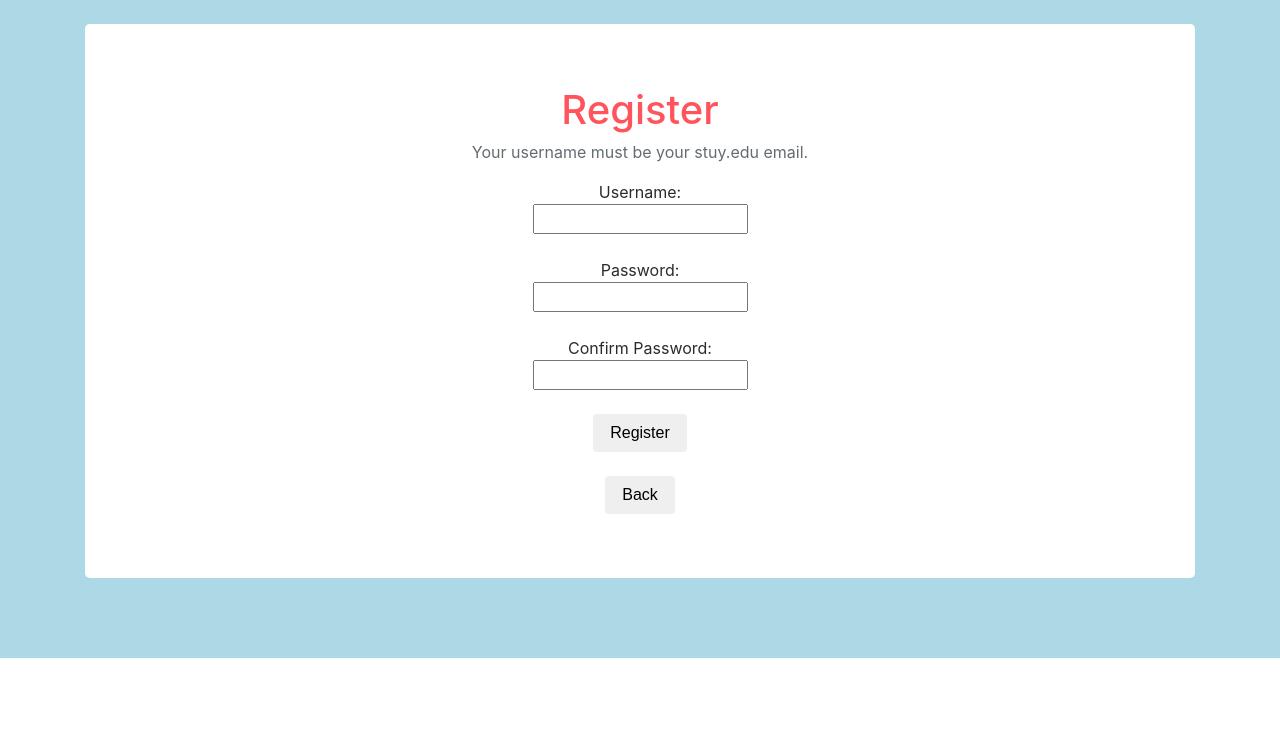
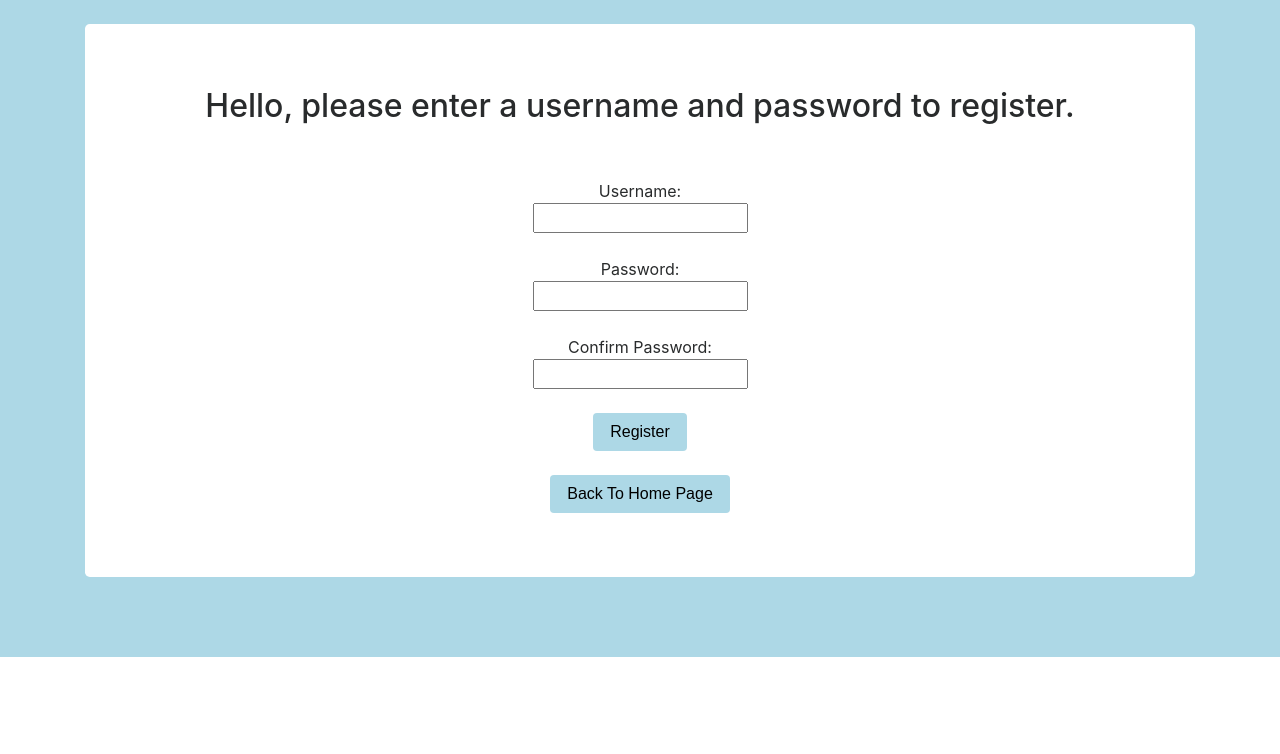
Before and after one commit to GiorgioVi/DaMisfits, a Flask app: page /create in a window 1280 px wide. Shown: the part 182-936 px from the top of the page. Run offline with Flask 2, Linux system fonts and the light colour scheme; some libraries are stand-ins or nearby versions.

Commit message:
fxed buttons

```diff
--- a/templates/create.html
+++ b/templates/create.html
@@ -7,20 +7,21 @@
 {% block body %}
 <div class="container">
   <div class="jumbotron" rel="stylesheet"style="background-color: white; ">
-    <h1 style="text-align:center;">Register</h1>
-      <p class="text-muted text-center">Your username must be your stuy.edu email.</p>
-  	<form style="text-align:center;"method = "POST" action ="/create">
+    <H2 style="text-align:center;">Hello, please enter a username and password to register.</h2> <br><br>
+  	<form style="text-align:center;"method = "POST" action ="/create-account">
             Username: <br>
             <input type="text" name="newUsername" required> <br><br>
             Password: <br>
             <input type = "password" name = "newPassword" required>  <br><br>
               Confirm Password: <br>
             <input type="password" name = "repeatPassword" required> <br> <br>
-            <button class="btn btn-default" type="submit" value="Register">Register</button>
+            <button class="btn btn-default" type="submit" style="background-color: lightblue;" value="Register">Register</button>
   	</form>
-  	<form style="text-align:center;" method="get" action="/"> <br>
-      <button class="btn btn-default" type="submit" value="Back" >Back</button>
+	<br>
+  	 <form style="text-align: center;" method="get" action="/">
+          <button class="btn btn-default" type="submit" style="background-color: lightblue;" value="Back To Home Page" >Back To Home Page </button>
         </form>
+
 </center>
 
 
--- a/templates/login.html
+++ b/templates/login.html
@@ -19,13 +19,13 @@ Login
   Enter your password: <br>
   <input type="password" name="password" required><br><br>
 
-  <button class="btn btn-default" type="submit" value="submit">Login</button>
+  <button style="background-color: lightblue;" class="btn btn-default" type="submit" value="submit">Login</button>
   <br> <br>
       </form>
 
   <form method = "GET" action = "/create">
   Don't have an account?
-  <button class="btn btn-default" type="submit" value="Create">Register</button>
+  <button style="background-color: lightblue;" class="btn btn-default" type="submit" value="Create">Register</button>
   </form>
 </center>
   </div>
```
Also changed, not shown: 3 other files.
